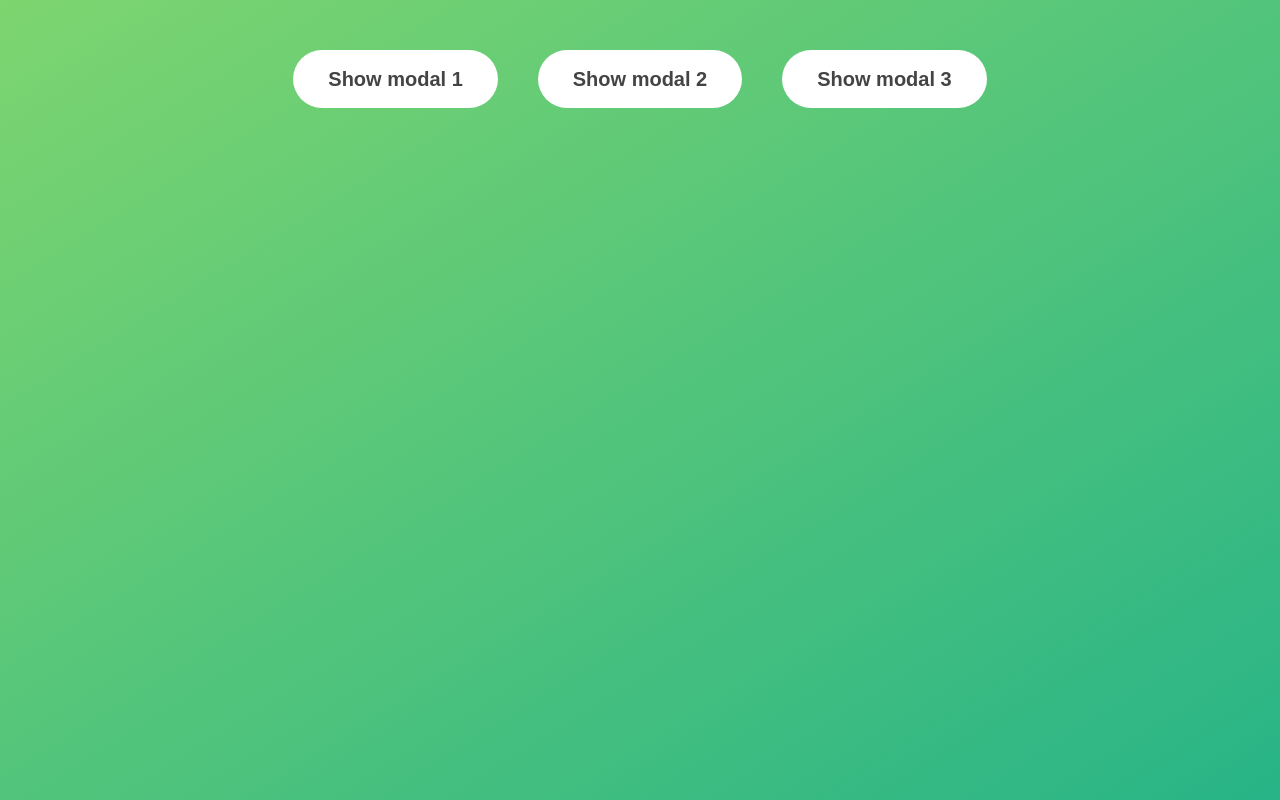
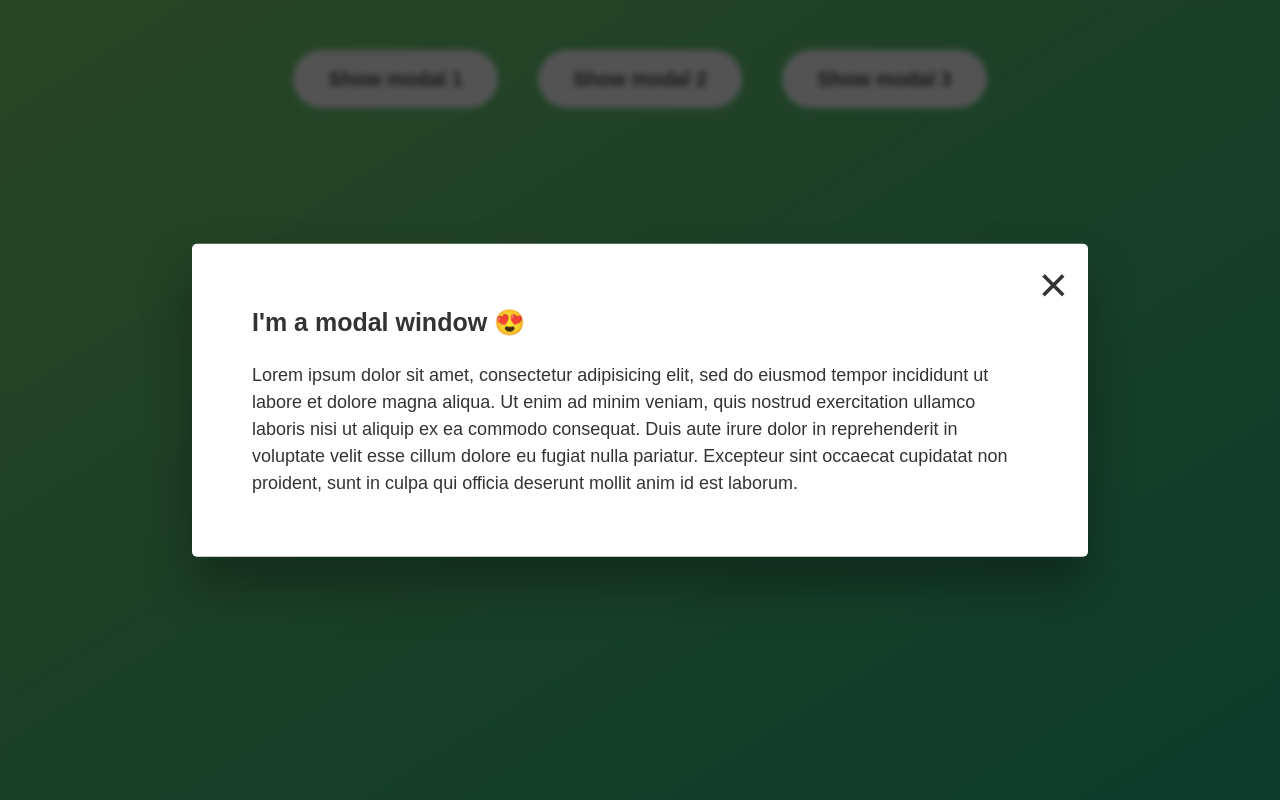
Before and after one commit to SuusjeVG/complete-javascript-course-master, a plain HTML site: page 06-Modal/starter/index.html in a window 1280 px wide. Both pictures are taken after a click on the button "Show modal 1". Drawn offline with Linux system fonts and the light colour scheme.

Commit message:
Made the modal project

```diff
--- a/06-Modal/starter/index.html
+++ b/06-Modal/starter/index.html
@@ -25,7 +25,8 @@
         mollit anim id est laborum.
       </p>
     </div>
-    <div class="overlay hidden"></div>
+    <div class="gradiant hidden"></div>
+    <!-- <div class="overlay hidden"></div> -->
 
     <script src="script.js"></script>
   </body>
--- a/06-Modal/starter/script.js
+++ b/06-Modal/starter/script.js
@@ -1 +1,48 @@
 'use strict';
+
+const btn_modal = document.querySelectorAll('.show-modal');
+const close_btn = document.querySelector('.close-modal');
+const model_container = document.querySelector('.modal');
+const gradiant = document.querySelector('.gradiant');
+
+// make a function of duplicating code en reuse it
+const open_model = function () {
+  model_container.classList.remove('hidden');
+  gradiant.classList.remove('hidden');
+};
+const close_model = function () {
+  model_container.classList.add('hidden');
+  gradiant.classList.add('hidden');
+};
+
+/****
+don't use the () for the close_model function because then the function immediatly gets executed
+and we only want to execute that function on the click event.
+*****/
+// open the modal
+for (let i = 0; i < btn_modal.length; i++) {
+  btn_modal[i].addEventListener('click', open_model);
+}
+// close the modal
+close_btn.addEventListener('click', close_model);
+gradiant.addEventListener('click', close_model);
+
+// Keyboard event
+document.addEventListener('keyup', function (e) {
+  // e is an object with keys in it. to target the right key console log it and get
+  // the e.theKey.
+  // console.log(e);
+
+  if (e.key === 'Escape' && !model_container.classList.contains('hidden')) {
+    close_model();
+  }
+});
+
+// example object
+// const object = {
+//   leeftijd: 22,
+//   naam: 'Susan',
+//   huisier: 'yoko',
+// };
+
+// console.log(object.leeftijd);
--- a/06-Modal/starter/style.css
+++ b/06-Modal/starter/style.css
@@ -21,7 +21,19 @@ body {
   background: linear-gradient(to top left, #28b487, #7dd56f);
 }
 
+.gradiant {
+  position: absolute;
+  top: 0;
+  right: 0;
+  bottom: 0;
+  left: 0;
+  background-color: rgba(0, 0, 0, 0.673);
+  backdrop-filter: blur(3px);
+  z-index: 1;
+}
+
 .show-modal {
+  position: relative;
   font-size: 2rem;
   font-weight: 600;
   padding: 1.75rem 3.5rem;
@@ -31,6 +43,7 @@ body {
   color: #444;
   border-radius: 10rem;
   cursor: pointer;
+  z-index: 0;
 }
 
 .close-modal {
@@ -73,7 +86,7 @@ p {
   z-index: 10;
 }
 
-.overlay {
+/* .overlay {
   position: absolute;
   top: 0;
   left: 0;
@@ -82,4 +95,4 @@ p {
   background-color: rgba(0, 0, 0, 0.6);
   backdrop-filter: blur(3px);
   z-index: 5;
-}
+} */
```
